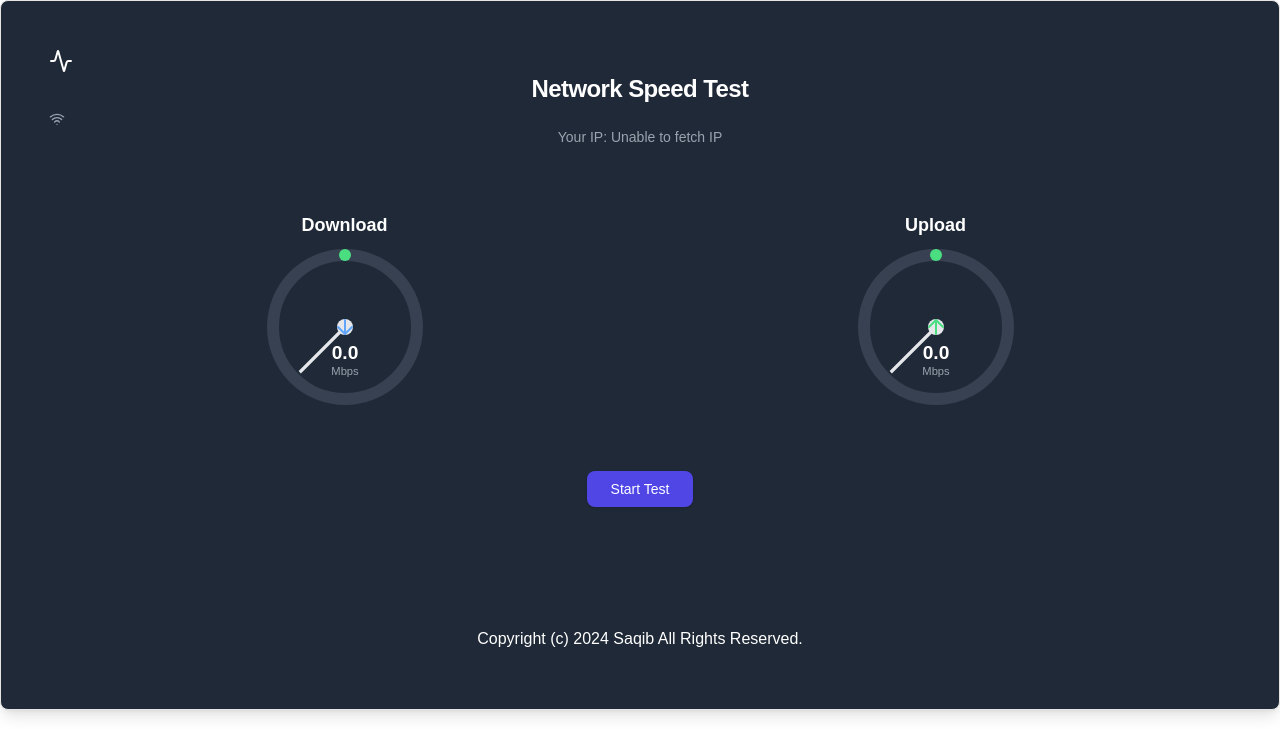
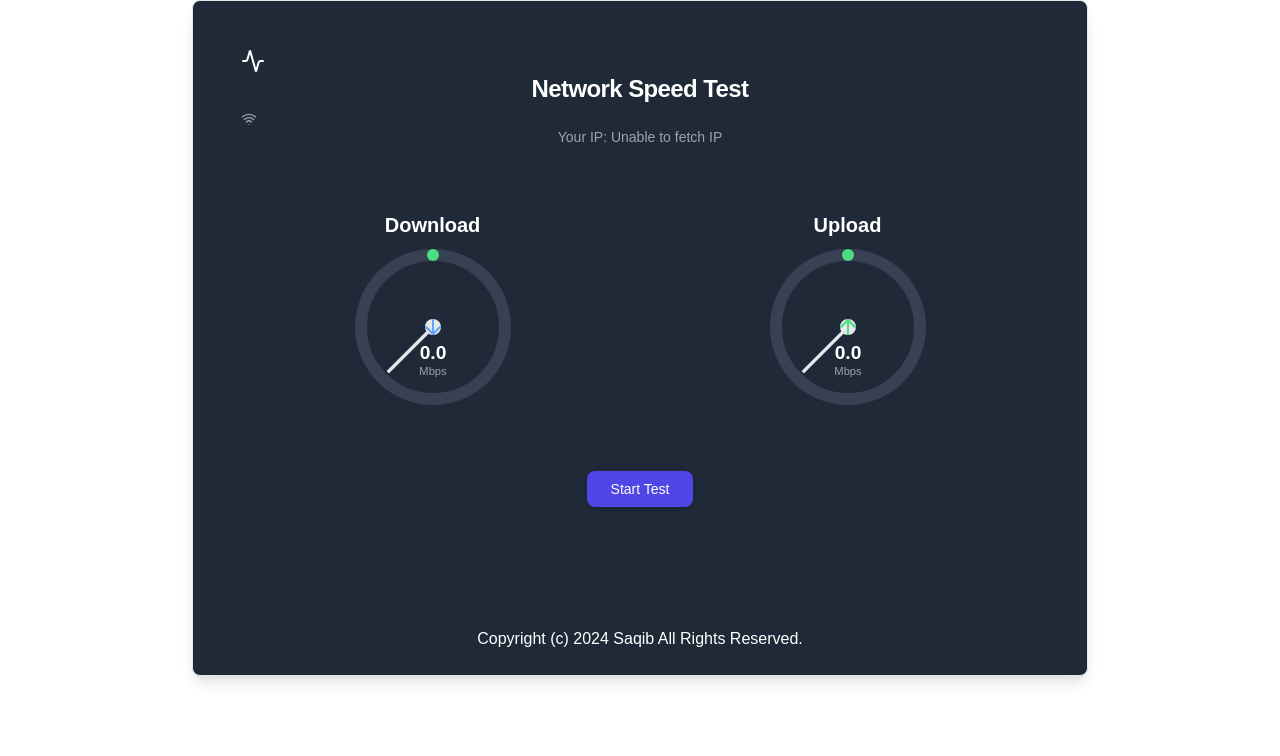
Before and after one commit to Ch-Saqib/net-speed-test, a Next.js app: page / in a window 1280 px wide. Shown: the top 756 px of the page. Built offline with nearby package versions, Linux system fonts and the light colour scheme; no server answers.

Commit message:
Update code

```diff
--- a/src/app/page.tsx
+++ b/src/app/page.tsx
@@ -1,7 +1,7 @@
 "use client";
 
 import { useState, useEffect } from "react";
-import { motion, useAnimation } from "framer-motion";
+import { motion, useAnimation, AnimationControls } from "framer-motion"; // Properly import types
 import { Button } from "@/components/ui/button";
 import {
   Card,
@@ -11,6 +11,71 @@ import {
   CardTitle,
 } from "@/components/ui/card";
 import { Activity, Wifi, ArrowDown, ArrowUp, AlertCircle } from "lucide-react";
+import React from "react";
+
+// 1. Define the SpeedometerProps type
+type SpeedometerProps = {
+  speed: number;
+  controls: AnimationControls; // Use proper typing from framer-motion
+  icon: React.ReactNode;
+  label: string;
+};
+
+const Speedometer: React.FC<SpeedometerProps> = ({
+  speed,
+  controls,
+  icon,
+  label,
+}) => (
+  <div className="flex flex-col items-center">
+    <div className="text-lg sm:text-xl font-semibold mb-2">{label}</div>
+    <div className="relative w-32 h-32 sm:w-40 sm:h-40">
+      <svg viewBox="0 0 200 200" className="w-full h-full">
+        <circle cx="100" cy="100" r="90" fill="none" stroke="#374151" strokeWidth="15" />
+        <motion.path
+          d="M100 10 A90 90 0 0 1 190 100"
+          fill="none"
+          stroke="#4ADE80"
+          strokeWidth="15"
+          strokeLinecap="round"
+          initial={{ pathLength: 0 }}
+          animate={{ pathLength: Math.min(speed / 100, 1) }}
+          transition={{ duration: 0.5, ease: "easeOut" }}
+        />
+        <motion.line
+          x1="100"
+          y1="100"
+          x2="100"
+          y2="20"
+          stroke="#E5E7EB"
+          strokeWidth="4"
+          initial={{ rotate: -135 }}
+          animate={controls}
+          transition={{ type: "spring", stiffness: 60, damping: 10 }}
+          style={{ originX: "100px", originY: "100px" }}
+        />
+        <circle cx="100" cy="100" r="10" fill="#E5E7EB" />
+        <motion.text
+          x="100"
+          y="140"
+          textAnchor="middle"
+          fontSize="24"
+          fill="#FFFFFF"
+          fontWeight="bold"
+          initial={{ opacity: 0 }}
+          animate={{ opacity: 1 }}
+          transition={{ duration: 0.5 }}
+        >
+          {speed.toFixed(1)}
+        </motion.text>
+        <text x="100" y="160" textAnchor="middle" fontSize="14" fill="#9CA3AF">
+          Mbps
+        </text>
+      </svg>
+      <div className="absolute inset-0 flex items-center justify-center">{icon}</div>
+    </div>
+  </div>
+);
 
 export default function Component() {
   const [downloadSpeed, setDownloadSpeed] = useState(0);
@@ -21,10 +86,10 @@ export default function Component() {
   const [ipAddress, setIpAddress] = useState<string | null>(null);
   const [connectionError, setConnectionError] = useState(false);
 
-  const downloadControls = useAnimation();
-  const uploadControls = useAnimation();
+  // Properly typed AnimationControls from framer-motion
+  const downloadControls: AnimationControls = useAnimation();
+  const uploadControls: AnimationControls = useAnimation();
 
-  // Fetch IP address
   useEffect(() => {
     const fetchIpAddress = async () => {
       try {
@@ -39,7 +104,6 @@ export default function Component() {
     fetchIpAddress();
   }, []);
 
-  // Measure Ping and Jitter after download completes
   const measurePingAndJitter = async () => {
     const pingTimes: number[] = [];
     try {
@@ -54,7 +118,6 @@ export default function Component() {
 
       const avgPing = pingTimes.reduce((a, b) => a + b, 0) / pingTimes.length;
 
-      // Calculate jitter (average difference between consecutive pings)
       let jitterSum = 0;
       for (let i = 1; i < pingTimes.length; i++) {
         jitterSum += Math.abs(pingTimes[i] - pingTimes[i - 1]);
@@ -70,7 +133,6 @@ export default function Component() {
     }
   };
 
-  // Main function to measure network speed
   const measureNetworkSpeed = async () => {
     setConnectionError(false);
     setIsTesting(true);
@@ -82,7 +144,7 @@ export default function Component() {
     downloadControls.start({ rotate: -135 });
     uploadControls.start({ rotate: -135 });
 
-    const fileSize = 5 * 1024 * 1024; // 5MB test file
+    const fileSize = 5 * 1024 * 1024;
     const testFile = "https://speed.cloudflare.com/__down?bytes=5000000";
 
     if (!navigator.onLine) {
@@ -92,16 +154,12 @@ export default function Component() {
     }
 
     try {
-      // Download Speed Test
       const downloadStartTime = performance.now();
       const downloadResponse = await fetch(testFile);
       await downloadResponse.arrayBuffer();
       const downloadEndTime = performance.now();
       const downloadSpeedMbps =
-        (fileSize /
-          ((downloadEndTime - downloadStartTime) / 1000) /
-          1024 /
-          1024) *
+        (fileSize / ((downloadEndTime - downloadStartTime) / 1000) / 1024 / 1024) *
         8;
 
       setDownloadSpeed(downloadSpeedMbps);
@@ -109,10 +167,8 @@ export default function Component() {
         rotate: Math.min(downloadSpeedMbps * 2.7 - 135, 135),
       });
 
-      // Measure ping and jitter after download completes
       await measurePingAndJitter();
 
-      // Upload Speed Test
       const uploadStartTime = performance.now();
       const uploadChunk = new Blob([new ArrayBuffer(fileSize)]);
       await fetch("https://httpbin.org/post", {
@@ -121,8 +177,7 @@ export default function Component() {
       });
       const uploadEndTime = performance.now();
       const uploadSpeedMbps =
-        (fileSize / ((uploadEndTime - uploadStartTime) / 1000) / 1024 / 1024) *
-        8;
+        (fileSize / ((uploadEndTime - uploadStartTime) / 1000) / 1024 / 1024) * 8;
 
       setUploadSpeed(uploadSpeedMbps);
       uploadControls.start({
@@ -136,87 +191,10 @@ export default function Component() {
     setIsTesting(false);
   };
 
-  // Speedometer Component
-  const Speedometer = ({
-    speed,
-    controls,
-    icon,
-    label,
-  }: {
-    speed: number;
-    controls: any;
-    icon: React.ReactNode;
-    label: string;
-  }) => (
-    <div className="flex flex-col items-center">
-      <div className="text-lg font-semibold mb-2">{label}</div>
-      <div className="relative w-40 h-40">
-        <svg viewBox="0 0 200 200" className="w-full h-full">
-          <circle
-            cx="100"
-            cy="100"
-            r="90"
-            fill="none"
-            stroke="#374151"
-            strokeWidth="15"
-          />
-          <motion.path
-            d="M100 10 A90 90 0 0 1 190 100"
-            fill="none"
-            stroke="#4ADE80"
-            strokeWidth="15"
-            strokeLinecap="round"
-            initial={{ pathLength: 0 }}
-            animate={{ pathLength: Math.min(speed / 100, 1) }}
-            transition={{ duration: 0.5, ease: "easeOut" }}
-          />
-          <motion.line
-            x1="100"
-            y1="100"
-            x2="100"
-            y2="20"
-            stroke="#E5E7EB"
-            strokeWidth="4"
-            initial={{ rotate: -135 }}
-            animate={controls}
-            transition={{ type: "spring", stiffness: 60, damping: 10 }}
-            style={{ originX: "100px", originY: "100px" }}
-          />
-          <circle cx="100" cy="100" r="10" fill="#E5E7EB" />
-          <motion.text
-            x="100"
-            y="140"
-            textAnchor="middle"
-            fontSize="24"
-            fill="#FFFFFF"
-            fontWeight="bold"
-            initial={{ opacity: 0 }}
-            animate={{ opacity: 1 }}
-            transition={{ duration: 0.5 }}
-          >
-            {speed.toFixed(1)}
-          </motion.text>
-          <text
-            x="100"
-            y="160"
-            textAnchor="middle"
-            fontSize="14"
-            fill="#9CA3AF"
-          >
-            Mbps
-          </text>
-        </svg>
-        <div className="absolute inset-0 flex items-center justify-center">
-          {icon}
-        </div>
-      </div>
-    </div>
-  );
-
   return (
-    <Card className="bg-gray-800 text-white shadow-lg p-6 rounded-lg h-[710px]">
+    <Card className="bg-gray-800 text-white shadow-lg p-6 rounded-lg max-w-4xl mx-auto h-auto">
       <CardHeader>
-        <CardTitle className="text-2xl font-bold text-center">
+        <CardTitle className="text-xl sm:text-2xl font-bold text-center">
           <Activity className="mr-2" />
           Network Speed Test
         </CardTitle>
@@ -225,15 +203,13 @@ export default function Component() {
           {ipAddress ? `Your IP: ${ipAddress}` : "Fetching IP..."}
         </div>
       </CardHeader>
-
       {connectionError && (
         <div className="flex items-center justify-center mt-4 text-red-500">
           <AlertCircle className="mr-2" />
           Connection lost. Please check your internet.
         </div>
       )}
-
-      <CardContent className="flex justify-around items-center mt-10">
+      <CardContent className="grid grid-cols-1 sm:grid-cols-2 gap-8 mt-10">
         <Speedometer
           speed={downloadSpeed}
           controls={downloadControls}
@@ -247,14 +223,12 @@ export default function Component() {
           label="Upload"
         />
       </CardContent>
-
       {ping !== null && jitter !== null && (
         <div className="mt-6 text-center flex justify-center space-x-6">
           <div>Ping: {ping} ms</div>
           <div>Jitter: {jitter} ms</div>
         </div>
       )}
-
       <CardFooter className="mt-10 flex flex-col items-center">
         <Button
           onClick={measureNetworkSpeed}
@@ -264,7 +238,7 @@ export default function Component() {
           {isTesting ? "Testing..." : "Start Test"}
         </Button>
       </CardFooter>
-      <div className="flex justify-center mt-24">
+      <div className="flex justify-center mt-10 sm:mt-24">
         Copyright (c) 2024 Saqib All Rights Reserved.
       </div>
     </Card>
```
